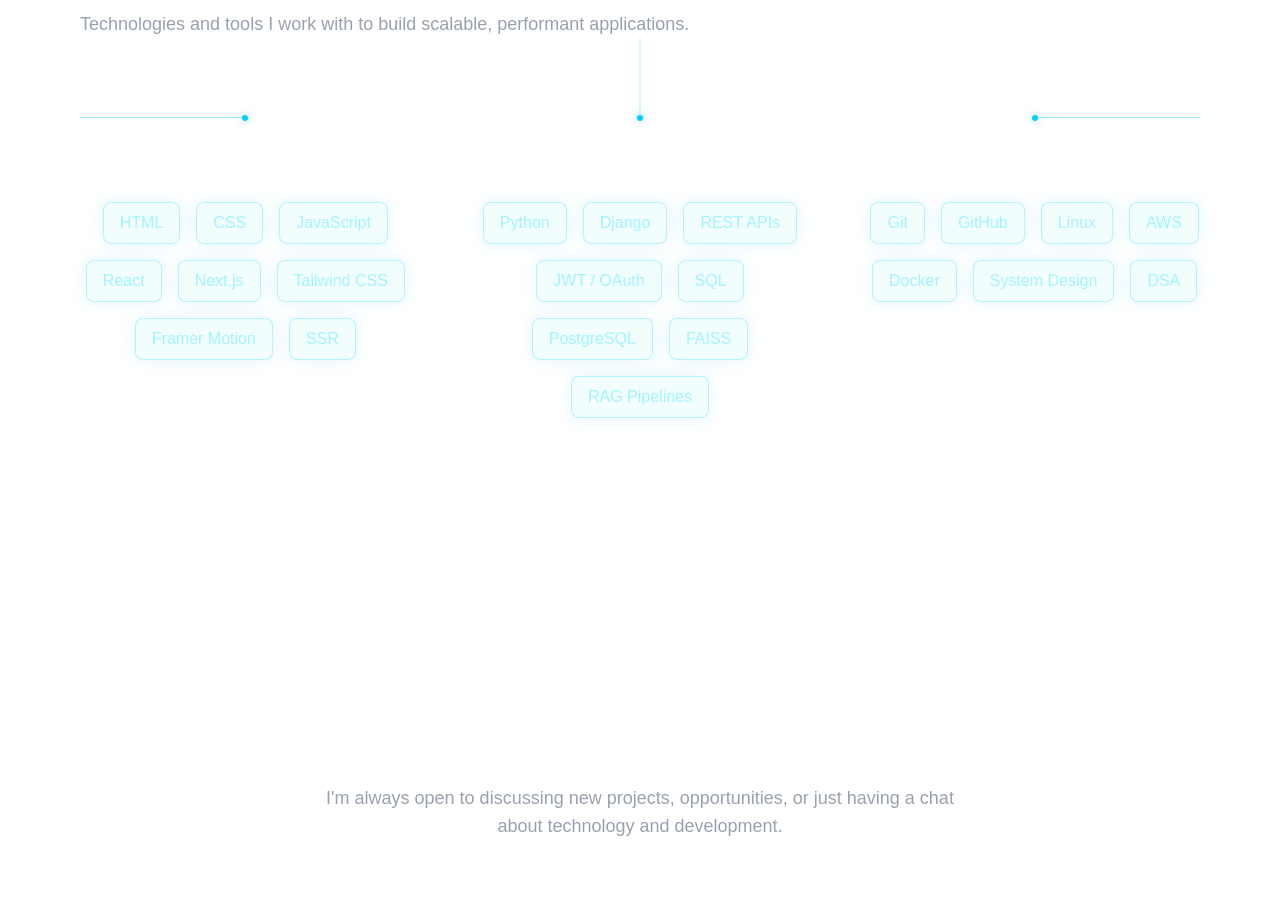
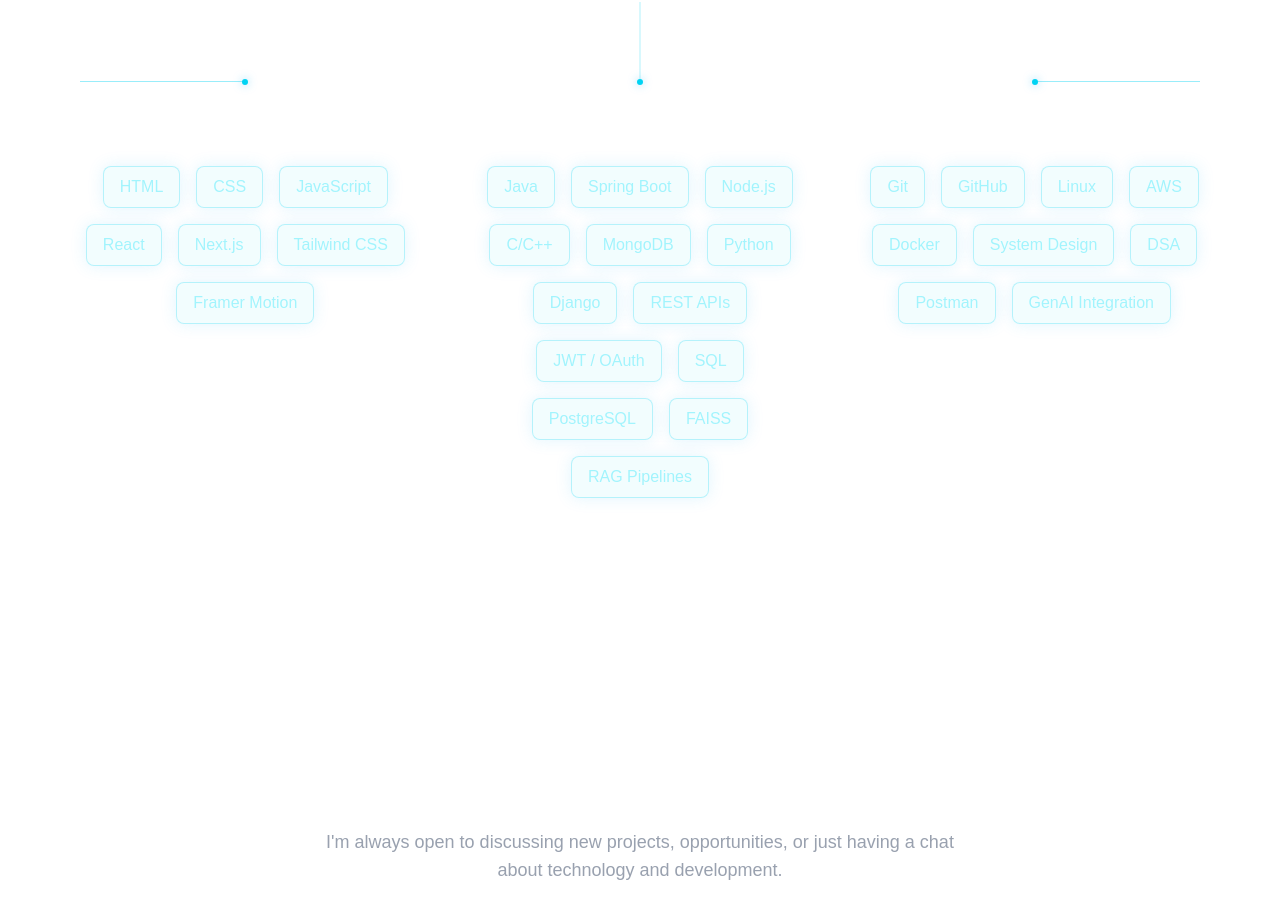
Before and after one commit to ruthesh-git/My-Portfolio, a Next.js app: page / in a window 1280 px wide. Shown: the part 3144-4046 px from the top of the page. Built offline with nearby package versions, Linux system fonts and the light colour scheme.

Commit message:
Slight Performance Optimization

```diff
--- a/src/app/components/Contact.js
+++ b/src/app/components/Contact.js
@@ -17,7 +17,7 @@
     url: "https://www.linkedin.com/in/ruthesh-medaboina-677b822a7/",
     icon: (
       <svg className="w-6 h-6" fill="currentColor" viewBox="0 0 24 24" aria-hidden="true">
-        <path d="M20.447 20.452h-3.554v-5.569c0-1.328-.027-3.037-1.852-3.037-1.853 0-2.136 1.445-2.136 2.939v5.667H9.351V9h3.414v1.561h.046c.477-.9 1.637-1.85 3.37-1.85 3.601 0 4.267 2.37 4.267 5.455v6.286zM5.337 7.433c-1.144 0-2.063-.926-2.063-2.065 0-1.138.92-2.063 2.063-2.063 1.14 0 2.064.925 2.064 2.063 0 1.139-.925 2.065-2.064 2.065zm1.782 13.019H3.555V9h3.564v11.452zM22.225 0H1.771C.792 0 0 .774 0 1.729v20.542C0 23.227.792 24 1.771 24h20.451C23.2 24 24 23.227 24 22.271V1.729C24 .774 23.2 0 22.222 0h.003z"/>
+        <path d="M20.447 20.452h-3.554v-5.569c0-1.328-.027-3.037-1.852-3.037-1.853 0-2.136 1.445-2.136 2.939v5.667H9.351V9h3.414v1.561h.046c.477-.9 1.637-1.85 3.37-1.85 3.601 0 4.267 2.37 4.267 5.455v6.286zM5.337 7.433c-1.144 0-2.063-.926-2.063-2.065 0-1.138.92-2.063 2.063-2.063 1.14 0 2.064.925 2.064 2.063 0 1.139-.925 2.065-2.064 2.065zm1.782 13.019H3.555V9h3.564v11.452zM22.225 0H1.771C.792 0 0 .774 0 1.729v20.542C0 23.227.792 24 1.771 24h20.451C23.2 24 24 23.227 24 22.271V1.729C24 .774 23.2 0 22.222 0h.003z" />
       </svg>
     ),
   },
@@ -26,7 +26,7 @@
     url: "https://github.com/ruthesh-git",
     icon: (
       <svg className="w-6 h-6" fill="currentColor" viewBox="0 0 24 24" aria-hidden="true">
-        <path d="M12 0c-6.626 0-12 5.373-12 12 0 5.302 3.438 9.8 8.207 11.387.599.111.793-.261.793-.577v-2.234c-3.338.726-4.033-1.416-4.033-1.416-.546-1.387-1.333-1.756-1.333-1.756-1.089-.745.083-.729.083-.729 1.205.084 1.839 1.237 1.839 1.237 1.07 1.834 2.807 1.304 3.492.997.107-.775.418-1.305.762-1.604-2.665-.305-5.467-1.334-5.467-5.931 0-1.311.469-2.381 1.236-3.221-.124-.303-.535-1.524.117-3.176 0 0 1.008-.322 3.301 1.23.957-.266 1.983-.399 3.003-.404 1.02.005 2.047.138 3.006.404 2.291-1.552 3.297-1.23 3.297-1.23.653 1.653.242 2.874.118 3.176.77.84 1.235 1.911 1.235 3.221 0 4.609-2.807 5.624-5.479 5.921.43.372.823 1.102.823 2.222v3.293c0 .319.192.694.801.576 4.765-1.589 8.199-6.086 8.199-11.386 0-6.627-5.373-12-12-12z"/>
+        <path d="M12 0c-6.626 0-12 5.373-12 12 0 5.302 3.438 9.8 8.207 11.387.599.111.793-.261.793-.577v-2.234c-3.338.726-4.033-1.416-4.033-1.416-.546-1.387-1.333-1.756-1.333-1.756-1.089-.745.083-.729.083-.729 1.205.084 1.839 1.237 1.839 1.237 1.07 1.834 2.807 1.304 3.492.997.107-.775.418-1.305.762-1.604-2.665-.305-5.467-1.334-5.467-5.931 0-1.311.469-2.381 1.236-3.221-.124-.303-.535-1.524.117-3.176 0 0 1.008-.322 3.301 1.23.957-.266 1.983-.399 3.003-.404 1.02.005 2.047.138 3.006.404 2.291-1.552 3.297-1.23 3.297-1.23.653 1.653.242 2.874.118 3.176.77.84 1.235 1.911 1.235 3.221 0 4.609-2.807 5.624-5.479 5.921.43.372.823 1.102.823 2.222v3.293c0 .319.192.694.801.576 4.765-1.589 8.199-6.086 8.199-11.386 0-6.627-5.373-12-12-12z" />
       </svg>
     ),
   },
@@ -35,7 +35,7 @@
     url: "https://x.com/RutheshMedaboi1",
     icon: (
       <svg className="w-6 h-6" fill="currentColor" viewBox="0 0 24 24" aria-hidden="true">
-        <path d="M18.244 2.25h3.308l-7.227 8.26 8.502 11.24H16.17l-5.214-6.817L4.99 21.75H1.68l7.73-8.835L1.254 2.25H8.08l4.713 6.231zm-1.161 17.52h1.833L7.084 4.126H5.117z"/>
+        <path d="M18.244 2.25h3.308l-7.227 8.26 8.502 11.24H16.17l-5.214-6.817L4.99 21.75H1.68l7.73-8.835L1.254 2.25H8.08l4.713 6.231zm-1.161 17.52h1.833L7.084 4.126H5.117z" />
       </svg>
     ),
   },
@@ -154,12 +154,12 @@
             Looking for my resume?{" "}
             <a
               href="/ruthSDEResume.pdf"
-              target="_blank"
-              rel="noopener noreferrer"
+              download="Ruthesh_Medaboina_Resume.pdf"
               className="text-cyan-400 hover:text-cyan-300 underline"
             >
               Download it here
             </a>
+
           </p>
         </motion.div>
       </motion.div>
--- a/src/app/components/Projects.js
+++ b/src/app/components/Projects.js
@@ -42,7 +42,7 @@
       "Integrated LSB steganography for covert encrypted payload transfer within images",
     ],
     links: {
-      github: "https://github.com/yourusername/secure-communication-platform",
+      github: "https://github.com/ruthesh-git/NewsApp",
       // demo: "https://demo-link.com", // Uncomment when available
     },
   },
--- a/src/app/components/Skills.js
+++ b/src/app/components/Skills.js
@@ -26,12 +26,16 @@
       "Next.js",
       "Tailwind CSS",
       "Framer Motion",
-      "SSR",
     ],
   },
   {
     title: "Backend",
     items: [
+      "Java",
+      "Spring Boot",
+      "Node.js",
+      "C/C++",
+      "MongoDB",
       "Python",
       "Django",
       "REST APIs",
@@ -52,6 +56,8 @@
       "Docker",
       "System Design",
       "DSA",
+      "Postman",
+      "GenAI Integration",
     ],
   },
 ]
--- a/src/app/layout.js
+++ b/src/app/layout.js
@@ -17,7 +17,7 @@
     template: "%s | Ruthesh Medaboina",
   },
   description:
-    "Full-stack developer specializing in Next.js, Django, and modern web technologies.",
+    "Full-stack developer specializing in Java, Springboot, Next.js, and modern web technologies.",
 }
 
 export default function RootLayout({ children }) {
```
